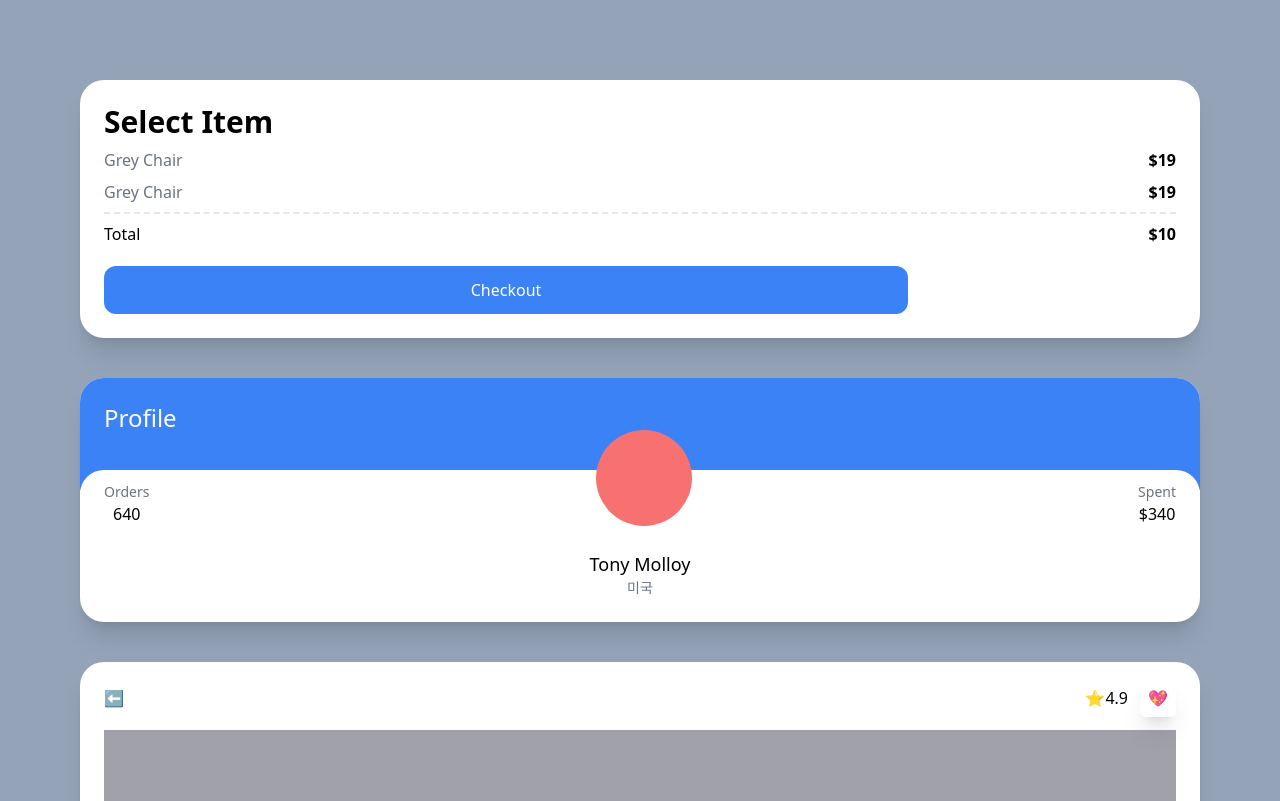
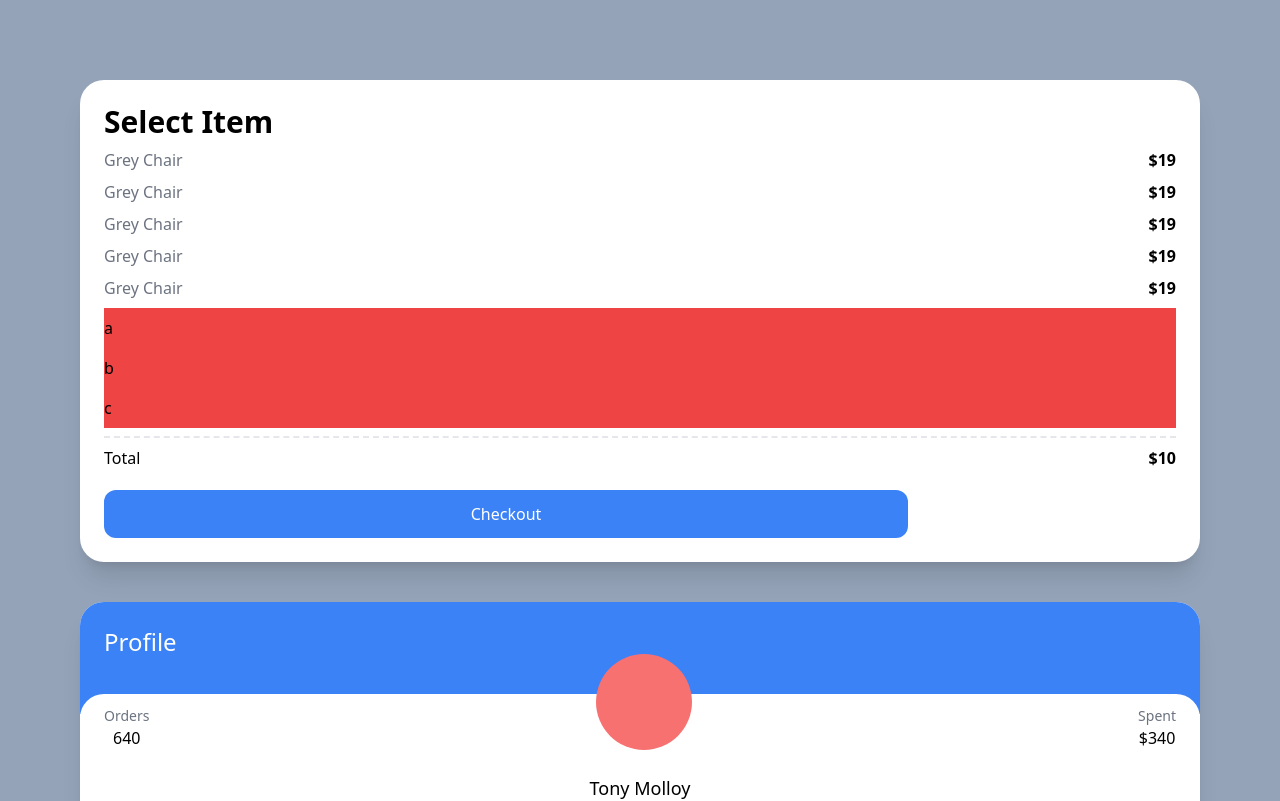
Before and after one commit to yeonjijeon/React-nomad_carrot_market_app, a Next.js app: page / in a window 1280 px wide. Shown: the top 801 px of the page. Built offline with nearby package versions, Linux system fonts and the light colour scheme.

Commit message:
#4.6 Modifiers for Lists

```diff
--- a/pages/index.tsx
+++ b/pages/index.tsx
@@ -6,14 +6,19 @@
     <div className="bg-slate-400 py-20 px-20 grid gap-10 min-h-screen">
       <div className="bg-white p-6 rounded-3xl shadow-xl">
         <span className="font-semibold text-3xl">Select Item</span>
-        <div className="flex justify-between my-2">
-          <span className="text-gray-500">Grey Chair</span>
-          <span className="font-semibold">$19</span>
-        </div>
-        <div className="flex justify-between">
-          <span className="text-gray-500">Grey Chair</span>
-          <span className="font-semibold">$19</span>
-        </div>
+        <ul>
+          {[1, 2, 3, 4, 5].map((i) => (
+            <div key={i} className="flex justify-between my-2 ">
+              <span className="text-gray-500">Grey Chair</span>
+              <span className="font-semibold">$19</span>
+            </div>
+          ))}
+          {['a', 'b', 'c', ''].map((c, i) => (
+            <div className="bg-red-500 py-2 empty:hidden" key={i}>
+              {c}
+            </div>
+          ))}
+        </ul>
         <div className="flex justify-between mt-2 pt-2 border-t-2 border-dashed">
           <span>Total</span>
           <span className="font-semibold">$10</span>
```
